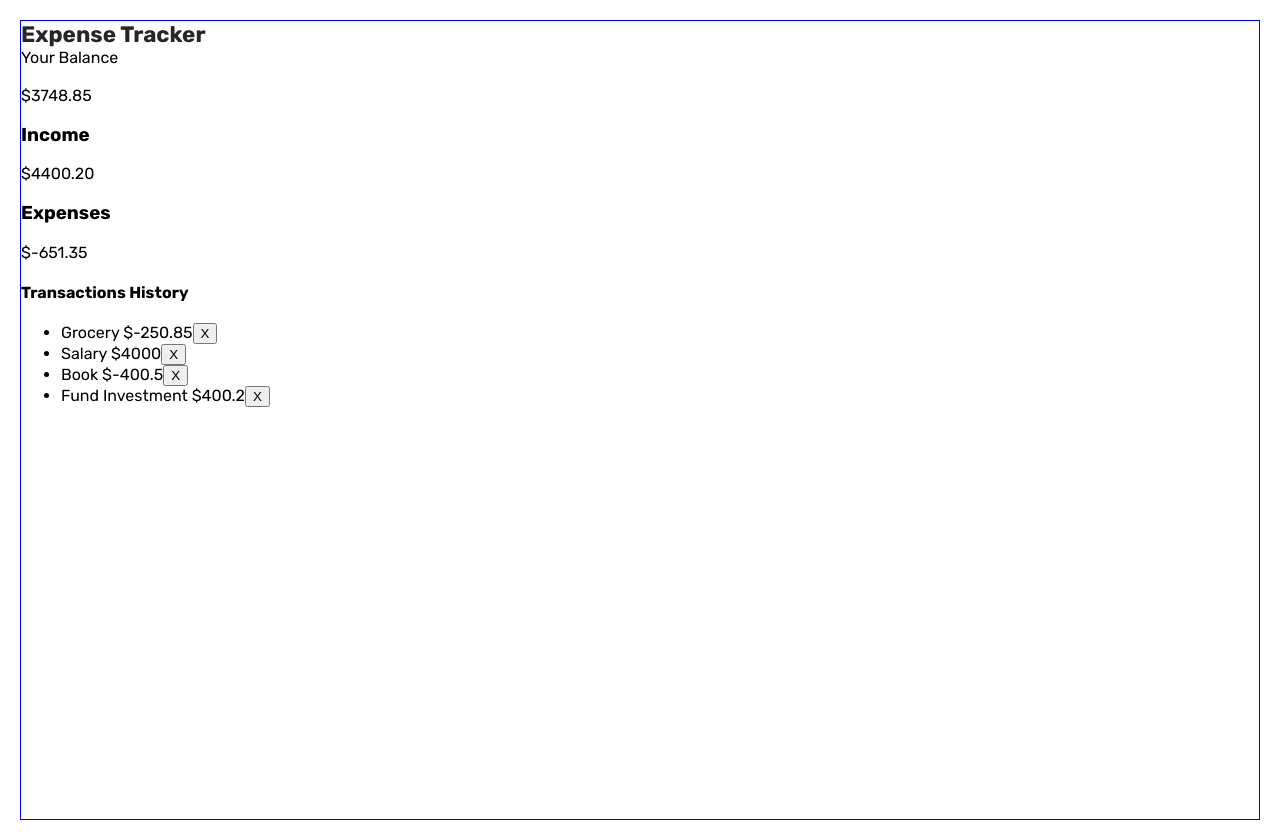
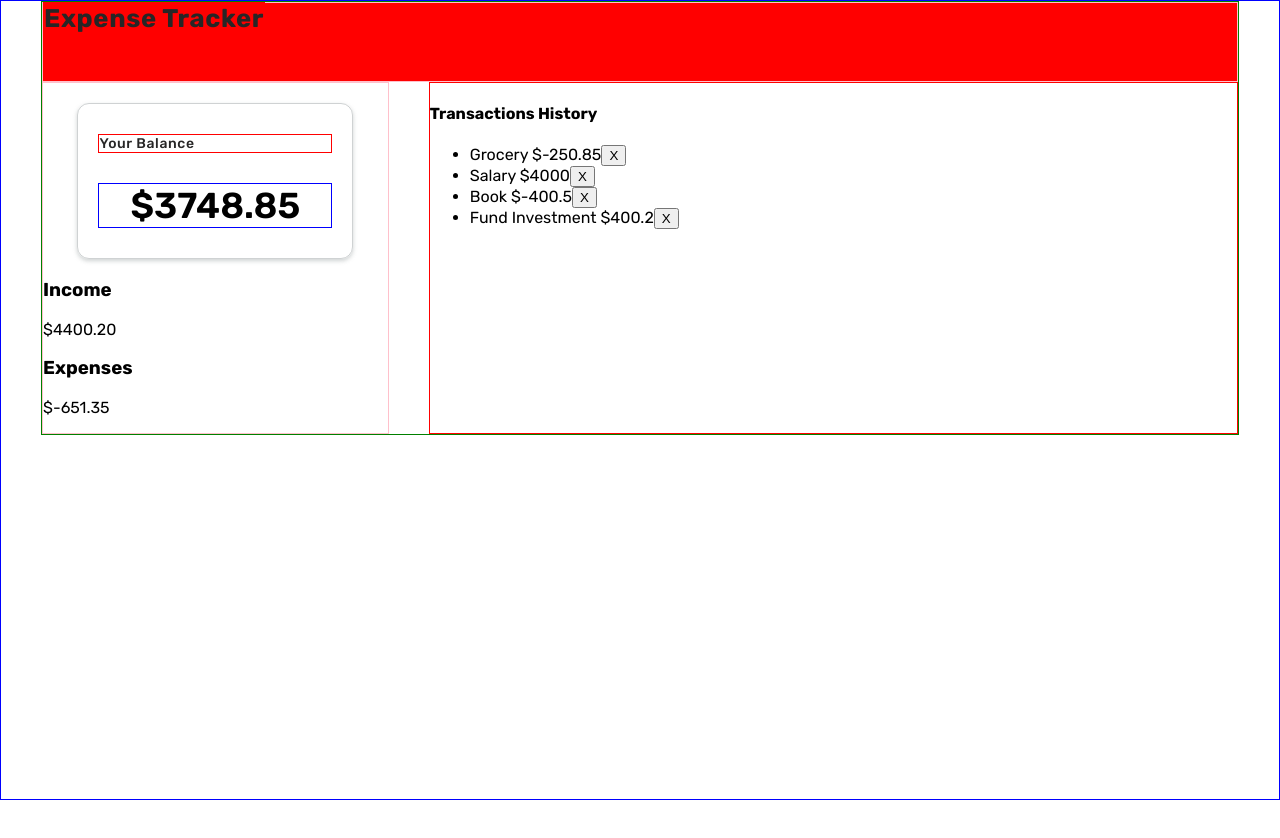
Before and after one commit to banuaggun/expense-tracker, a Vue app: page / in a window 1280 px wide. After the commit the page ends 800 px from the top, so only its background shows below. Built offline with nearby package versions, Linux system fonts and the light colour scheme.

Commit message:
styling work continues

```diff
--- a/src/App.vue
+++ b/src/App.vue
@@ -1,9 +1,15 @@
 <template>
-    <Header />
-    <div class="container">
-        <Balance :total="total" />
-        <IncomeExpenses :income="income" :expenses="expenses" />
-        <TransactionList :transactions="transactions" />
+    <div class="content">
+        <Header />
+        <div class="container">
+            <div class="container-left">
+                <Balance :total="total" />
+                <IncomeExpenses :income="income" :expenses="expenses" />
+            </div>
+            <div class="container-right">
+                <TransactionList :transactions="transactions" />
+            </div>
+        </div>
     </div>
 </template>
 
--- a/src/assets/style.css
+++ b/src/assets/style.css
@@ -6,14 +6,75 @@
 
 body{
   font-family: 'Rubik', sans-serif;
-  margin:20px;
+  padding:0;
+  margin:0;
+  overflow-x: hidden;
+  width:100%;
   min-height:100vh;
   border:1px solid blue;
 }
 
+.content{
+  width:calc(100% - 80px);
+  margin:0 40px 0 40px;
+  height:auto;
+  border:1px solid green;
+}
+
+.container{
+  display: grid;
+  width:calc(100% - 40px);
+  grid-template-columns: 30% 70%;
+  grid-template-rows: 1fr;
+  column-gap:40px;
+}
+
+.container-left{
+  border:1px solid pink;
+}
+.container-right{
+  border:1px solid red;
+}
+
+
+.header{
+  width:100%;
+  height:80px;
+  background-color: red;
+  border:1px solid pink;
+}
+
 .header span{
   font-weight:700;
-  font-size:1.4rem;
+  letter-spacing: 0.6px;
+  font-size:1.6rem;
   color:rgb(39, 38, 38);
+  border:1px solid red;
+}
 
+.balance{
+  width:80%;
+  border-radius:12px;
+  display: flex;
+  flex-direction: column;
+  margin:20px auto;
+  border:0.5px solid rgba(135, 144, 145, 0.4);
+  box-shadow:0px 2px 4px rgba(135, 144, 145, 0.4);
 }
+
+.balance-header{
+  margin:30px 20px;
+  font-size:14px;
+  font-weight:500;
+  color:rgb(39, 38, 38);
+  letter-spacing: 0.6px;
+  border:1px solid red;
+}
+
+.balance-total{
+  margin:0 20px 30px 20px;
+  border:1px solid blue;
+  text-align:center;
+  font-size:36px;
+  font-weight: 600;
+}
--- a/src/components/Balance.vue
+++ b/src/components/Balance.vue
@@ -1,7 +1,16 @@
 <template>
-  <span>Your Balance</span>
-  <br/><br/>
-  <span id="balance">${{total}}</span>
+  <div>
+    <div class="balance">
+      <div class="balance-header">
+        <span>Your Balance</span>
+      </div>
+      <div class="balance-total">
+        <span id="balance">${{total}}</span>
+      </div>
+    </div>
+  </div>
+
+
 </template>
 
 <script setup>
--- a/src/components/IncomeExpenses.vue
+++ b/src/components/IncomeExpenses.vue
@@ -2,7 +2,6 @@
     <div>
         <h3>Income</h3>
         <p>${{ income }}</p>
-
         <h3>Expenses</h3>
         <p>${{ expenses }}</p>
     </div>
```
